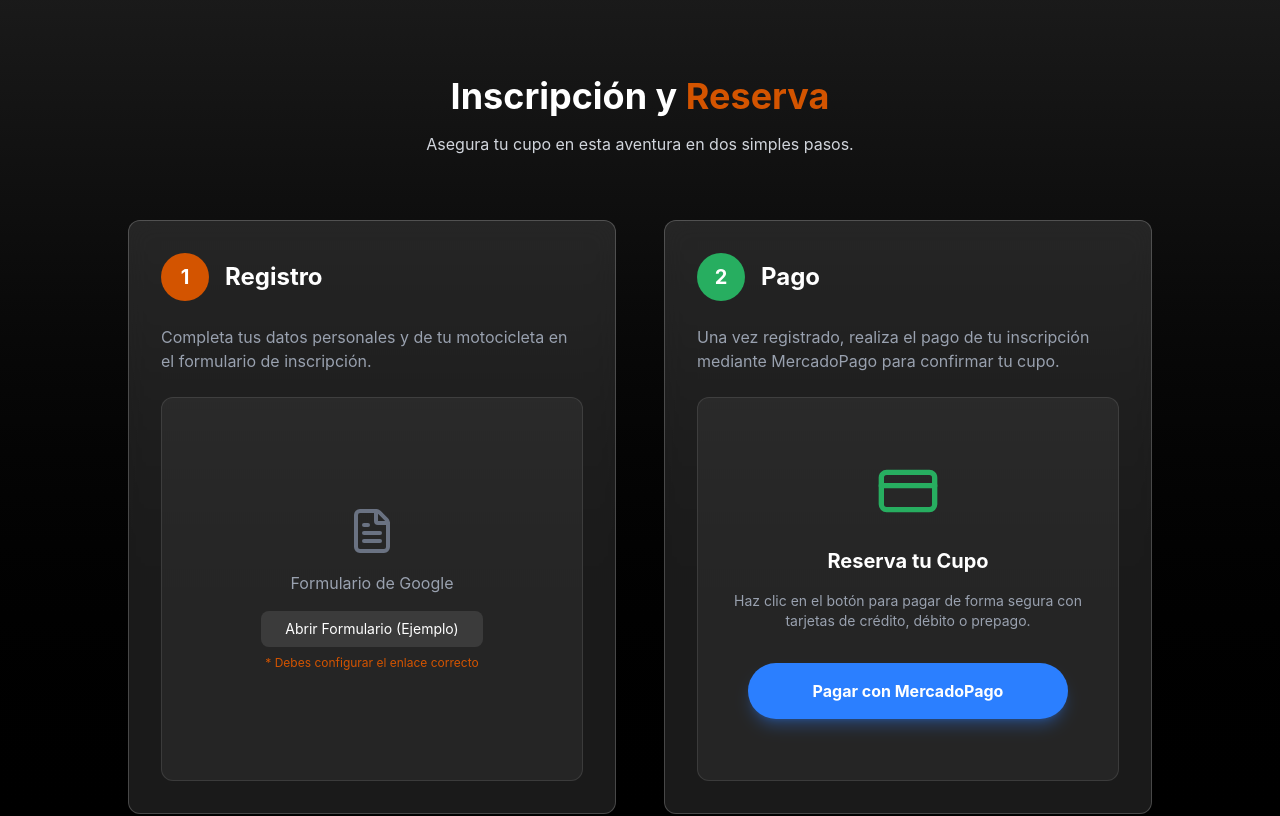
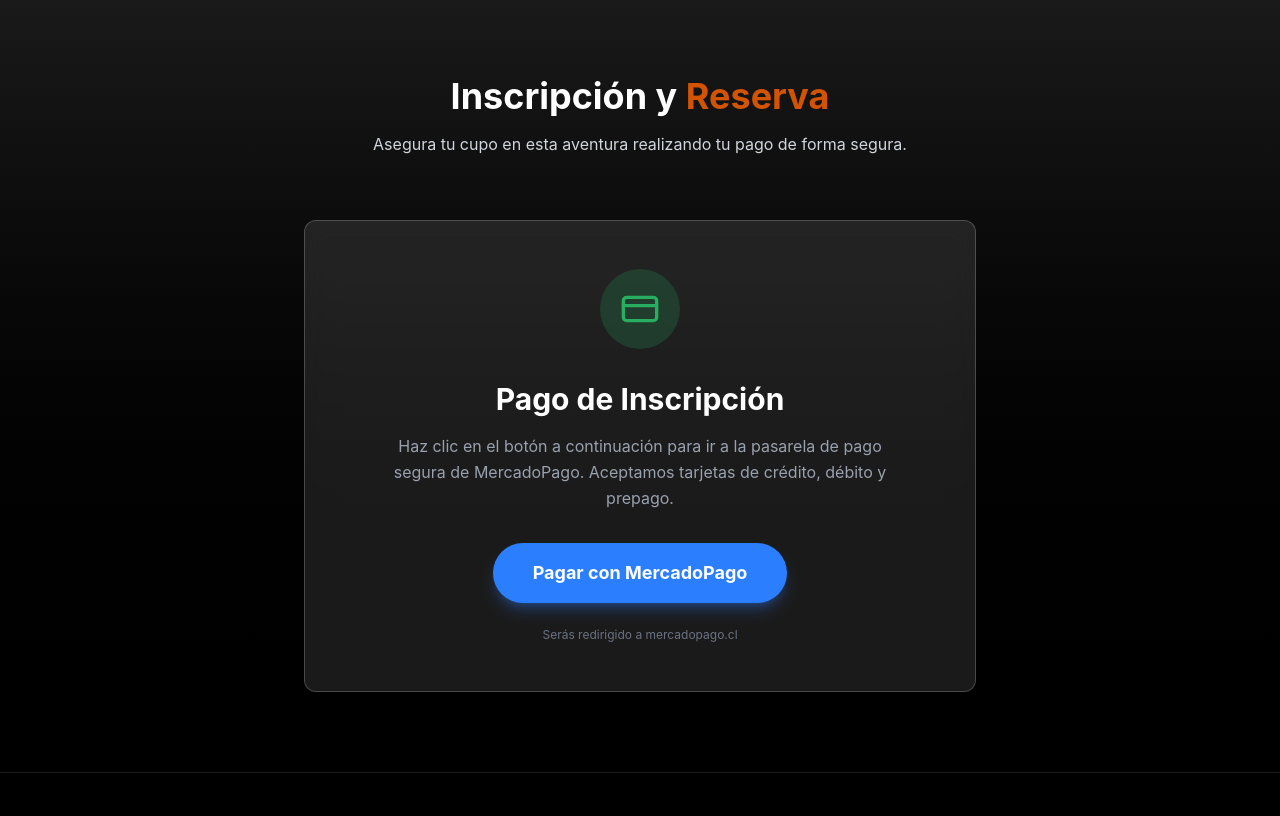
Before and after one commit to migueloporto/ruta-pehuen-landing, a React (Vite) app: page / in a window 1280 px wide. Shown: the part 3760-4576 px from the top of the page. Built offline with nearby package versions, Linux system fonts and the light colour scheme.

Commit message:
Refactor: Remove registration form, keeping only payment

```diff
--- a/src/components/Registration.jsx
+++ b/src/components/Registration.jsx
@@ -1,6 +1,6 @@
 import React from 'react';
 import { motion } from 'framer-motion';
-import { CreditCard, FileText } from 'lucide-react';
+import { CreditCard } from 'lucide-react';
 
 const Registration = () => {
     const paymentLink = "https://www.mercadopago.cl/payment-link/v1/redirect?link-id=569199fb-7320-41d1-9aab-2c8d5d63ce04&source=link";
@@ -14,80 +14,41 @@
                 <div className="text-center mb-16">
                     <h2 className="text-4xl font-bold mb-4">Inscripción y <span className="text-brand-orange">Reserva</span></h2>
                     <p className="text-gray-300 max-w-2xl mx-auto">
-                        Asegura tu cupo en esta aventura en dos simples pasos.
+                        Asegura tu cupo en esta aventura realizando tu pago de forma segura.
                     </p>
                 </div>
 
-                <div className="grid md:grid-cols-2 gap-12 max-w-5xl mx-auto">
-                    {/* Step 1: Form */}
+                <div className="max-w-2xl mx-auto">
                     <motion.div
-                        initial={{ opacity: 0, x: -50 }}
-                        whileInView={{ opacity: 1, x: 0 }}
+                        initial={{ opacity: 0, y: 30 }}
+                        whileInView={{ opacity: 1, y: 0 }}
                         viewport={{ once: true }}
-                        className="glass-panel p-8 border border-white/20"
+                        className="glass-panel p-8 md:p-12 border border-white/20 text-center"
                     >
-                        <div className="flex items-center gap-4 mb-6">
-                            <div className="w-12 h-12 rounded-full bg-brand-orange text-white flex items-center justify-center font-bold text-xl">1</div>
-                            <h3 className="text-2xl font-bold">Registro</h3>
+                        <div className="flex justify-center mb-8">
+                            <div className="w-20 h-20 bg-brand-green/20 rounded-full flex items-center justify-center">
+                                <CreditCard size={40} className="text-brand-green" />
                             </div>
-                        <p className="text-gray-400 mb-6">
-                            Completa tus datos personales y de tu motocicleta en el formulario de inscripción.
+                        </div>
+
+                        <h3 className="text-3xl font-bold mb-4">Pago de Inscripción</h3>
+                        <p className="text-gray-400 mb-8 max-w-lg mx-auto leading-relaxed">
+                            Haz clic en el botón a continuación para ir a la pasarela de pago segura de MercadoPago.
+                            Aceptamos tarjetas de crédito, débito y prepago.
                         </p>
 
-                        {/* Google Form Placeholder */}
-                        <div className="bg-white/5 rounded-xl border border-white/10 h-96 flex items-center justify-center relative overflow-hidden group">
-                            <div className="text-center p-6">
-                                <FileText size={48} className="mx-auto text-gray-500 mb-4" />
-                                <p className="text-gray-400 mb-4">Formulario de Google</p>
-                                <a
-                                    href="https://docs.google.com/forms/"
-                                    target="_blank"
-                                    rel="noopener noreferrer"
-                                    className="inline-block bg-white/10 hover:bg-white/20 text-white py-2 px-6 rounded-lg transition-colors text-sm"
-                                >
-                                    Abrir Formulario (Ejemplo)
-                                </a>
-                                <p className="text-xs text-brand-orange mt-2">* Debes configurar el enlace correcto</p>
-                            </div>
-                            {/*
-                    Note: To embed properly, replace the above div contents with:
-                    <iframe src="YOUR_GOOGLE_FORM_EMBED_URL" className="w-full h-full" frameBorder="0" marginHeight="0" marginWidth="0">Loading…</iframe>
-                 */}
-                        </div>
-                    </motion.div>
-
-                    {/* Step 2: Payment */}
-                    <motion.div
-                        initial={{ opacity: 0, x: 50 }}
-                        whileInView={{ opacity: 1, x: 0 }}
-                        viewport={{ once: true }}
-                        className="glass-panel p-8 border border-white/20"
-                    >
-                        <div className="flex items-center gap-4 mb-6">
-                            <div className="w-12 h-12 rounded-full bg-brand-green text-white flex items-center justify-center font-bold text-xl">2</div>
-                            <h3 className="text-2xl font-bold">Pago</h3>
-                        </div>
-                        <p className="text-gray-400 mb-6">
-                            Una vez registrado, realiza el pago de tu inscripción mediante MercadoPago para confirmar tu cupo.
-                        </p>
-
-                        <div className="bg-white/5 rounded-xl border border-white/10 h-96 flex flex-col items-center justify-center p-8">
-                            <CreditCard size={64} className="text-brand-green mb-6" />
-                            <h4 className="text-xl font-bold mb-4">Reserva tu Cupo</h4>
-                            <p className="text-gray-400 text-center mb-8 text-sm">
-                                Haz clic en el botón para pagar de forma segura con tarjetas de crédito, débito o prepago.
-                            </p>
-                            <div className="flex justify-center w-full">
+                        <div className="flex flex-col items-center gap-4">
                             <motion.a
                                 href={paymentLink}
                                 target="_blank"
+                                rel="noopener noreferrer"
                                 whileHover={{ scale: 1.05 }}
                                 whileTap={{ scale: 0.95 }}
-                                    className="bg-blue-500 hover:bg-blue-600 text-white font-bold py-4 px-8 rounded-full shadow-lg shadow-blue-500/30 flex items-center gap-3 transition-colors w-full justify-center max-w-xs"
+                                className="bg-blue-500 hover:bg-blue-600 text-white font-bold py-4 px-10 rounded-full shadow-lg shadow-blue-500/30 flex items-center gap-3 transition-colors text-lg"
                             >
                                 <span>Pagar con MercadoPago</span>
                             </motion.a>
-                            </div>
+                            <span className="text-xs text-gray-500 mt-2">Serás redirigido a mercadopago.cl</span>
                         </div>
                     </motion.div>
                 </div>
```
Lines whose indentation alone changed are shown as unchanged.
